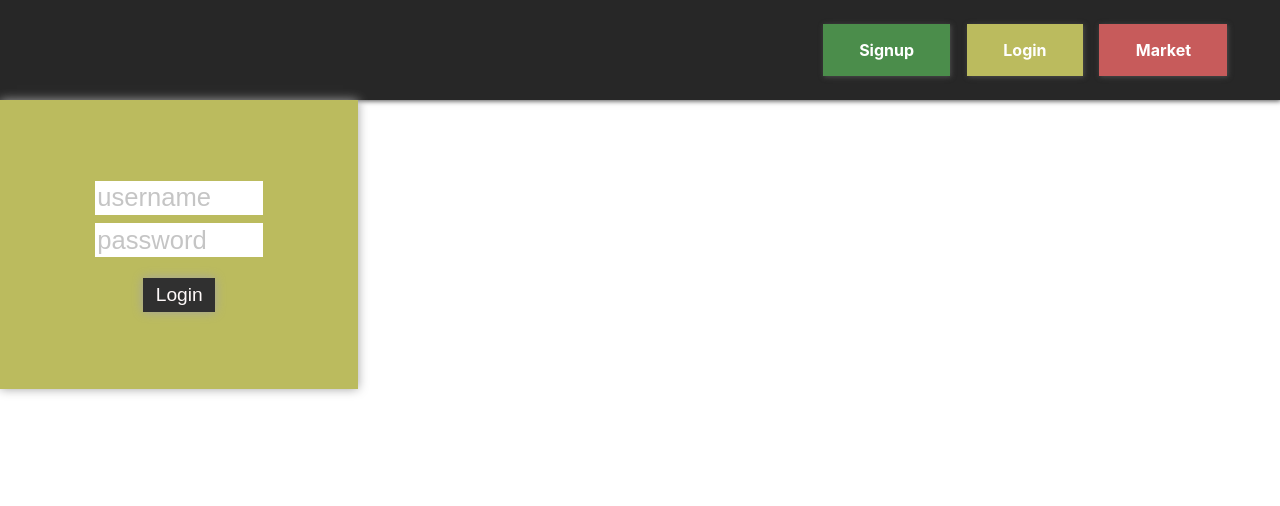
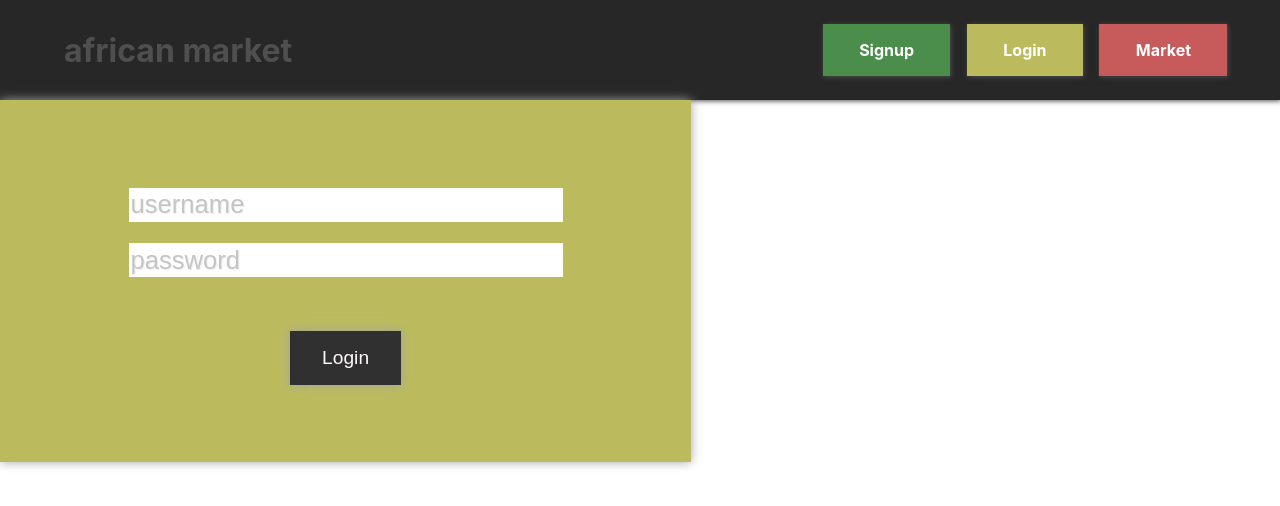
Before and after one commit to ryansnorek/frontend, a React (Create React App) app: page / in a window 1280 px wide. Shown: the top 506 px of the page. Built offline with nearby package versions, Linux system fonts and the light colour scheme.

Commit message:
edit styles

```diff
--- a/src/components/Header.js
+++ b/src/components/Header.js
@@ -3,13 +3,13 @@ import { NavLink } from "react-router-dom";
 const Header = () => {
     return (
         <div className="header">
+            <h2>african market</h2>
             <nav>
                 <ul>
                  <li className="green"><NavLink to="/signup">Signup</NavLink></li>
                  <li className="yellow"><NavLink to="/login">Login</NavLink></li>
                  <li className="red"><NavLink to="/view">Market</NavLink></li>
                 </ul>
-
             </nav>
         </div>
     );
--- a/src/components/Login.js
+++ b/src/components/Login.js
@@ -32,7 +32,6 @@ const Login = () => {
             <div className="loading-container">
                 <div className="loading"></div>
             </div>
-
         )
     }
 
--- a/src/index.css
+++ b/src/index.css
@@ -28,13 +28,17 @@ input:focus {
   background-color: rgb(39, 39, 39);
   height: 100px;
   display: flex;
-  justify-content: flex-end;
+  justify-content: space-between;
   align-items: center;
   box-shadow: 1px 1px 5px #4f4f4f;
 }
 nav {
   margin-right: 15%;
-
+}
+h2 {
+ font-size: 2rem;
+ margin-left: 5%;
+ color: #4f4f4f;
 }
 ul {
   list-style: none;
@@ -42,7 +46,7 @@ ul {
   justify-content: space-around;
 }
 ul li a {
-  text-decoration: none;
+    text-decoration: none;
     background-color: transparent;
     color: #fff;
     padding: 10px 20px;
@@ -133,7 +137,7 @@ ul li a {
   color: snow;
   font-weight: bold;
   border-radius: 10px;
-  width: 50%;
+  width: 25%;
   margin-top: 2%;
   font-size: 1.2rem;
   padding: 2% 0;
@@ -150,15 +154,16 @@ ul li a {
 .edit-delete button {
   margin: 0 10px;
   height: 20px;
-  width: 50px;
-  background-color: rgb(48, 48, 48);
+  width: 60px;
+  background-color: rgb(59, 59, 59);
   color: snow;
 }
 .edit-delete button:hover {
-  background-color: #4f4f4f;
+  background-color: #333333;
   cursor: default;
 };
-/* LOGIN */
+/* LOGIN + SIGNUP */
+
 .login {
   margin-top: 8%;
   display: flex;
@@ -169,12 +174,12 @@ ul li a {
   display: flex;
   flex-direction: column;
   align-items: center;
-  width: 16%;
+  width: 42%;
   padding: 6%;
   box-shadow: 0 0 10px rgb(163, 163, 163);
   background-color: rgb(187, 187, 94);
 }
-.signup form {
+.signup form{
   background-color: rgb(75, 141, 75);
 }
 .login input {
@@ -186,7 +191,9 @@ ul li a {
 }
 ::placeholder {
   color: #c5c5c5;
+  text-shadow: 1px 1px 1px #eeeded;
 }
+
 .login button {
   margin-top: 8%;
   padding: 3% 6%;
@@ -196,18 +203,21 @@ ul li a {
   border: none;
   box-shadow: 0 0 10px rgb(163, 163, 163);
 }
+
 .login button:hover {
   background-color: rgb(109, 109, 56);
 }
 .signup button:hover {
   background-color: rgb(55, 102, 55);
 }
+
 .loading-container {
   width: 100%;
   display: flex;
   justify-content: center;
   margin-top: 16%;
 }
+
 .loading {
   border: 16px solid #f3f3f3;
   border-top: 16px solid #2b3135;
@@ -216,6 +226,7 @@ ul li a {
   height: 90px;
   animation: spin 2s linear infinite;
 }
+
 @keyframes spin {
   0% { transform: rotate(0deg); }
   100% { transform: rotate(360deg); }
```
